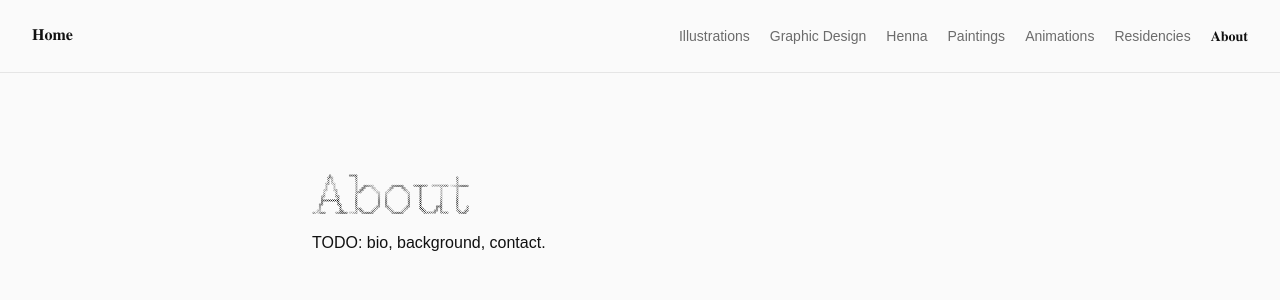
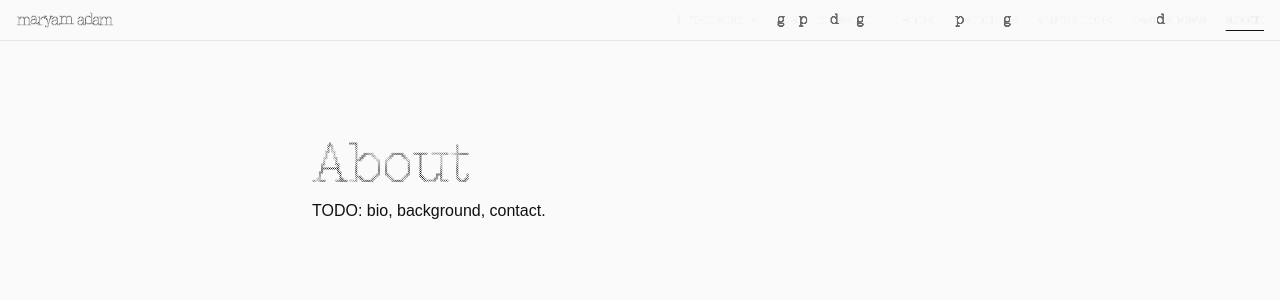
Before and after one commit to maryamadamweb/portfolio, a Next.js app: page /about in a window 1280 px wide. Shown: the top 300 px of the page. Built offline with nearby package versions, Linux system fonts and the light colour scheme; a web font is replaced by a local one.

Commit message:
Add img as home link and update styles

```diff
--- a/src/components/genres/GenreNav.module.css
+++ b/src/components/genres/GenreNav.module.css
@@ -7,13 +7,20 @@
   justify-content: space-between;
   flex-wrap: wrap;
   gap: 1.5rem;
-  padding: 1.5rem 2rem;
+  padding: 0.5rem 1rem;
   margin-bottom: 2rem;
   border-bottom: 1px solid var(--color-border);
+  font-family: var(--font-heading);
 }
 
 .homeLink {
-  font-weight: 700;
+  display: flex;
+  align-items: center;
+}
+
+.homeImage {
+  width: auto;
+  height: 1rem;
 }
 
 .list {
@@ -25,6 +32,8 @@
 .link {
   color: var(--color-text-muted);
   font-size: var(--fs-sm);
+  font-weight: 600;
+  text-transform: lowercase;
 }
 
 .link:hover {
@@ -33,5 +42,7 @@
 
 .active {
   color: var(--color-text);
-  font-weight: 700;
+  font-weight: 600;
+  text-decoration: underline;
+  text-underline-offset: 0.4em;
 }
--- a/src/components/genres/GenreNav.tsx
+++ b/src/components/genres/GenreNav.tsx
@@ -1,5 +1,6 @@
 "use client";
 
+import Image from "next/image";
 import Link from "next/link";
 import { useSelectedLayoutSegment } from "next/navigation";
 import { genres } from "@/lib/genres";
@@ -11,7 +12,13 @@ export function GenreNav() {
   return (
     <nav className={styles.nav} aria-label="Genres">
       <Link href="/" className={styles.homeLink}>
-        Home
+        <Image
+          src="/maryam-adam-title.png"
+          alt="Home"
+          width={2323}
+          height={378}
+          className={styles.homeImage}
+        />
       </Link>
       <ul className={styles.list}>
         {genres.map((genre) => {
@@ -20,7 +27,9 @@ export function GenreNav() {
             <li key={genre.slug}>
               <Link
                 href={`/${genre.slug}`}
-                className={isActive ? `${styles.link} ${styles.active}` : styles.link}
+                className={
+                  isActive ? `${styles.link} ${styles.active}` : styles.link
+                }
                 aria-current={isActive ? "page" : undefined}
               >
                 {genre.title}
```
